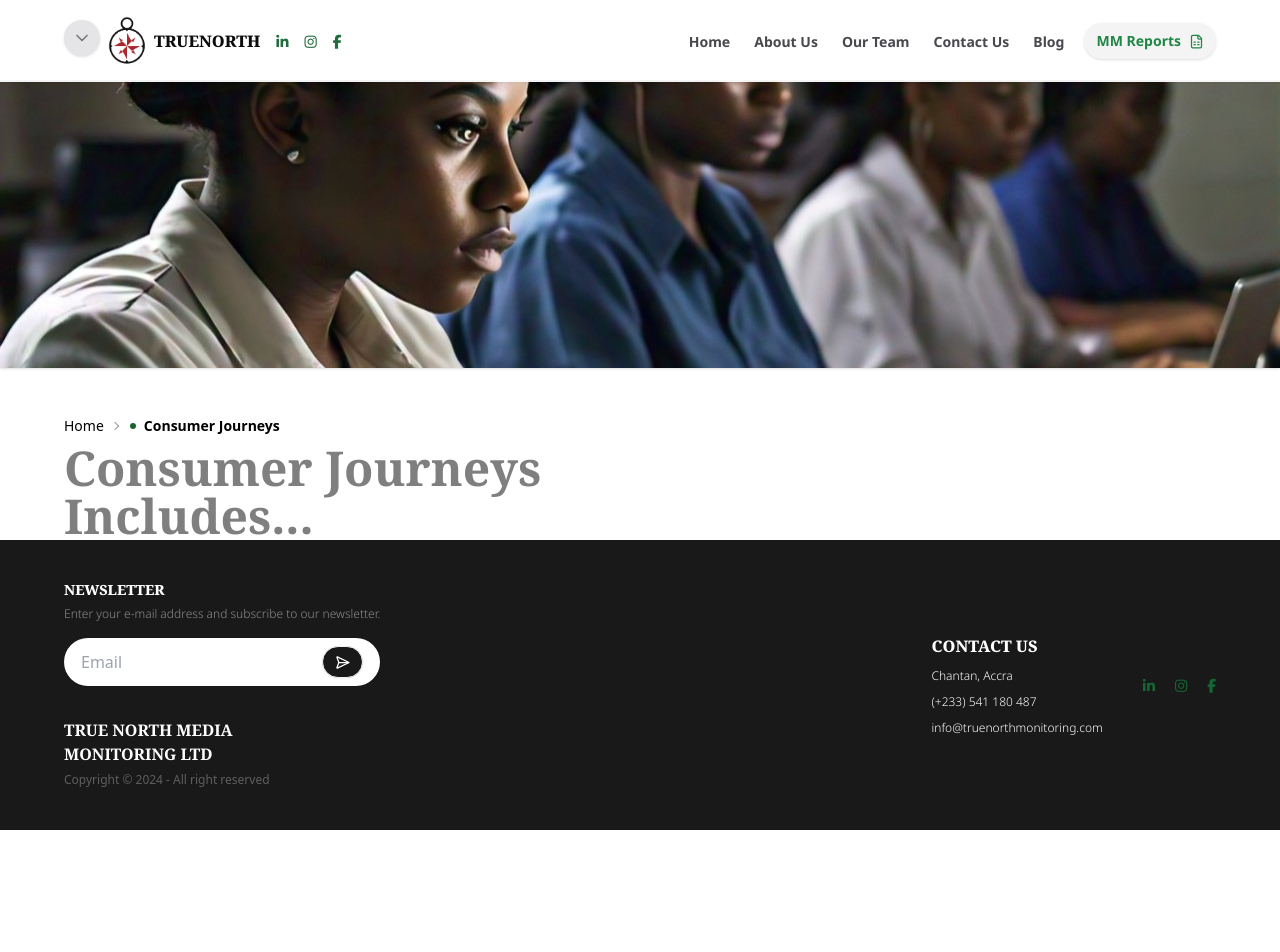
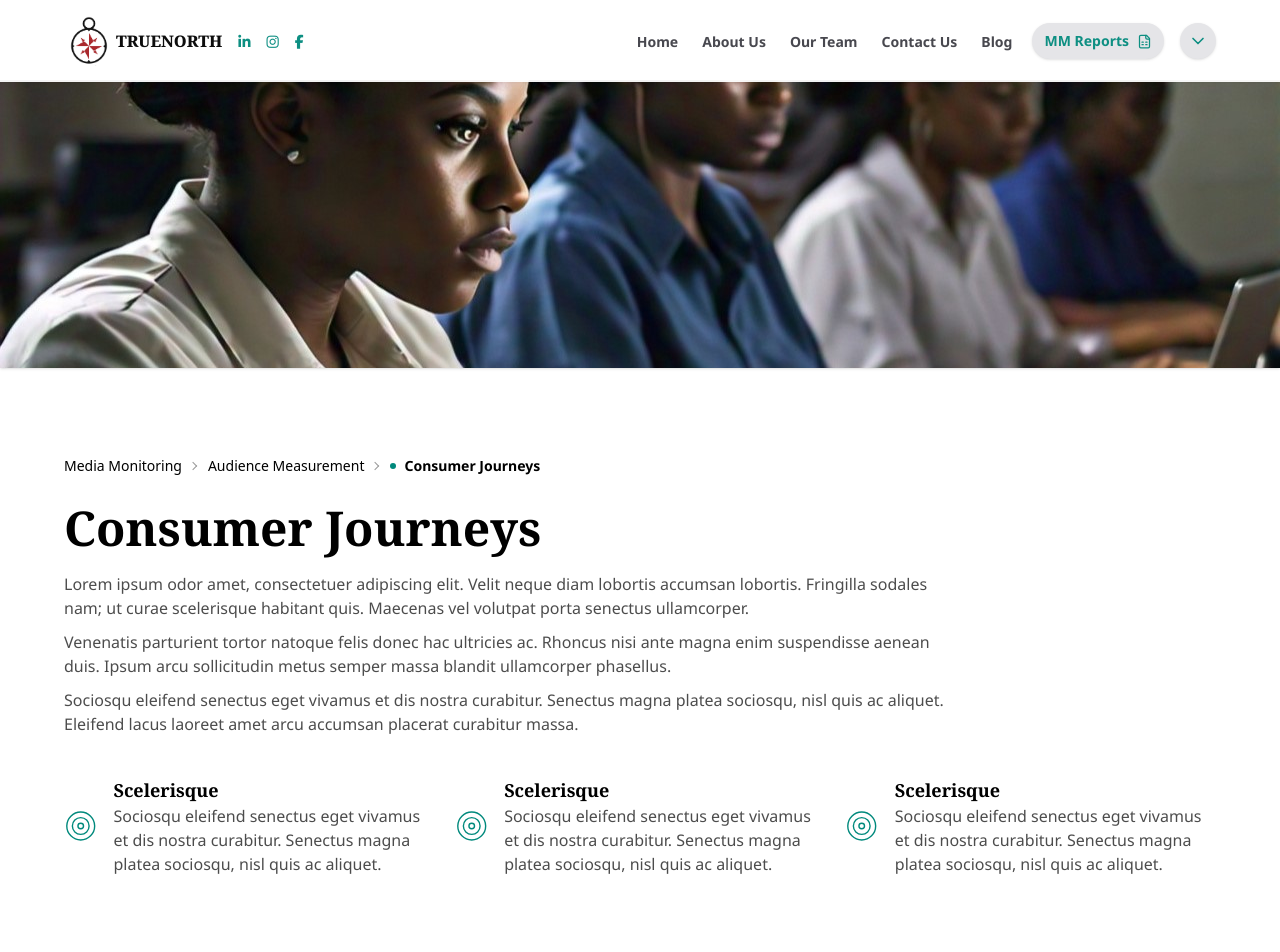
Before and after one commit to leonddarko/truenorthmm, a Next.js app: page /consumer-journeys in a window 1280 px wide. Shown: the top 952 px of the page. Before the commit the page ends 830 px from the top, so only its background shows below. Built offline with nearby package versions, Linux system fonts and the light colour scheme.

Commit message:
UI update

```diff
--- a/app/about-us/page.js
+++ b/app/about-us/page.js
@@ -72,7 +72,7 @@ export default function Page() {
             archival format with the benefit of self- analysis.
           </p>
 
-          <Dot size={50} className="text-green-800 my-2.5 mx-auto" />
+          <Dot size={50} className=" text-army-green my-2.5 mx-auto" />
 
           <h2 className="text-black text-xl md:text-2xl font-notoserif font-bold max-w-2xl mx-auto text-center">
             Our mission is to create the hub/repertoire of CREDIBLE, PROMPT,
--- a/app/audience-measurement/page.js
+++ b/app/audience-measurement/page.js
@@ -1,30 +1,77 @@
 import Link from "next/link";
+import { Target, UserRoundCheck } from "lucide-react";
+import Breadcrumbs from "../ui/breadcrumbs";
 
 export default function Page() {
+  const capabilities = [
+    {
+      id: 0,
+      icon: UserRoundCheck,
+      title: "Reach Right",
+      text: "Reaching and Rating Audiences correctly… Multiplicity of Platforms and Audience Fragmentation.",
+    },
+    {
+      id: 1,
+      icon: Target,
+      title: "Effectiveness",
+      text: "Effectiveness evaluation of every placed versus aired spot.",
+    },
+  ];
   return (
     <>
       <div className="mt-20">
-        <div className="w-full h-72 bg-[url('/assets/mediamonitoringbg.jpeg')] bg-no-repeat bg-cover bg-center shadow mb-10" />
-        <div className="px-6 md:px-16">
-          <div className="breadcrumbs text-sm">
-            <ul className="text-black">
-              <li>
-                <Link href="/">Home</Link>
-              </li>
-              <li>
-                <Link
-                  href="/audience-measurement"
-                  className="font-bold flex justify-center items-center gap-2"
-                >
-                  <div className="w-1.5 h-1.5 rounded-full bg-green-800 transition ease-in" />
-                  <span>Audience Measurement</span>
-                </Link>
-              </li>
-            </ul>
+        <div className="w-full h-72 bg-[url('/assets/mediamonitoringbg.jpeg')] bg-no-repeat bg-cover bg-center shadow" />
+        <div className="px-6 md:px-16 my-10 md:my-20">
+          <Breadcrumbs />
+          <div className="mt-5">
+            <h1 className="font-notoserif font-bold text-black text-3xl md:text-5xl max-w-lg">
+              Audience Measurement
+            </h1>
           </div>
-          <h1 className="font-notoserif font-bold text-black/50 text-3xl md:text-5xl max-w-lg">
-            Audience Measurement Includes...
-          </h1>
+
+          <div className="my-5 max-w-4xl font-notosans font-normal text-black/70">
+            <p className="mb-2.5">
+              Lorem ipsum odor amet, consectetuer adipiscing elit. Velit neque
+              diam lobortis accumsan lobortis. Fringilla sodales nam; ut curae
+              scelerisque habitant quis. Maecenas vel volutpat porta senectus
+              ullamcorper.
+            </p>
+
+            <p className="mb-2.5">
+              Venenatis parturient tortor natoque felis donec hac ultricies ac.
+              Rhoncus nisi ante magna enim suspendisse aenean duis. Ipsum arcu
+              sollicitudin metus semper massa blandit ullamcorper phasellus.
+            </p>
+
+            <p className="mb-5">
+              Sociosqu eleifend senectus eget vivamus et dis nostra curabitur.
+              Senectus magna platea sociosqu, nisl quis ac aliquet. Eleifend
+              lacus laoreet amet arcu accumsan placerat curabitur massa.
+            </p>
+          </div>
+
+          <div className="mt-10 flex flex-col md:flex-row justify-start gap-5">
+            {capabilities.map((item) => (
+              <div
+                key={item.id}
+                className="flex justify-start items-center gap-4"
+              >
+                <item.icon
+                  size={40}
+                  strokeWidth={1}
+                  className=" text-army-green"
+                />
+                <div>
+                  <h1 className=" font-notoserif font-bold text-black text-lg">
+                    {item.title}
+                  </h1>
+                  <p className="max-w-sm font-notosans text-black/70">
+                    {item.text}
+                  </p>
+                </div>
+              </div>
+            ))}
+          </div>
         </div>
       </div>
     </>
--- a/app/consumer-journeys/page.js
+++ b/app/consumer-journeys/page.js
@@ -1,32 +1,84 @@
 import Link from "next/link";
+import Breadcrumbs from "../ui/breadcrumbs";
+import { Target } from "lucide-react";
 
 export default function Page() {
+  const capabilities = [
+    {
+      id: 0,
+      icon: Target,
+      title: "Scelerisque",
+      text: "Sociosqu eleifend senectus eget vivamus et dis nostra curabitur. Senectus magna platea sociosqu, nisl quis ac aliquet. ",
+    },
+    {
+      id: 1,
+      icon: Target,
+      title: "Scelerisque",
+      text: "Sociosqu eleifend senectus eget vivamus et dis nostra curabitur. Senectus magna platea sociosqu, nisl quis ac aliquet. ",
+    },
+    {
+      id: 1,
+      icon: Target,
+      title: "Scelerisque",
+      text: "Sociosqu eleifend senectus eget vivamus et dis nostra curabitur. Senectus magna platea sociosqu, nisl quis ac aliquet. ",
+    },
+  ];
   return (
     <>
       <div className="mt-20 ">
-        <div className="w-full h-72 bg-[url('/assets/mediamonitoringbg.jpeg')] bg-no-repeat bg-cover bg-center shadow mb-10" />
-        <div className="px-6 md:px-16">
-          <div className="breadcrumbs text-sm">
-            <ul className="text-black">
-              <li>
-                <Link className="" href="/">
-                  Home
-                </Link>
-              </li>
-              <li>
-                <Link
-                  href="/audience-measurement"
-                  className="font-bold flex justify-center items-center gap-2"
-                >
-                  <div className="w-1.5 h-1.5 rounded-full bg-green-800 transition ease-in" />
-                  <span>Consumer Journeys</span>
-                </Link>
-              </li>
-            </ul>
+        <div className="w-full h-72 bg-[url('/assets/mediamonitoringbg.jpeg')] bg-no-repeat bg-cover bg-center shadow" />
+        <div className="px-6 md:px-16 my-10 md:my-20">
+          <Breadcrumbs />
+          <div className="mt-5">
+            <h1 className="font-notoserif font-bold text-black text-3xl md:text-5xl max-w-lg">
+              Consumer Journeys
+            </h1>
           </div>
-          <h1 className="font-notoserif font-bold text-black/50 text-3xl md:text-5xl max-w-lg">
-            Consumer Journeys Includes...
-          </h1>
+
+          <div className="my-5 max-w-4xl font-notosans font-normal text-black/70">
+            <p className="mb-2.5">
+              Lorem ipsum odor amet, consectetuer adipiscing elit. Velit neque
+              diam lobortis accumsan lobortis. Fringilla sodales nam; ut curae
+              scelerisque habitant quis. Maecenas vel volutpat porta senectus
+              ullamcorper.
+            </p>
+
+            <p className="mb-2.5">
+              Venenatis parturient tortor natoque felis donec hac ultricies ac.
+              Rhoncus nisi ante magna enim suspendisse aenean duis. Ipsum arcu
+              sollicitudin metus semper massa blandit ullamcorper phasellus.
+            </p>
+
+            <p className="mb-5">
+              Sociosqu eleifend senectus eget vivamus et dis nostra curabitur.
+              Senectus magna platea sociosqu, nisl quis ac aliquet. Eleifend
+              lacus laoreet amet arcu accumsan placerat curabitur massa.
+            </p>
+          </div>
+
+          <div className="mt-10 flex flex-col md:flex-row justify-start gap-5">
+            {capabilities.map((item) => (
+              <div
+                key={item.id}
+                className="flex justify-start items-center gap-4"
+              >
+                <item.icon
+                  size={40}
+                  strokeWidth={1}
+                  className=" text-army-green"
+                />
+                <div>
+                  <h1 className=" font-notoserif font-bold text-black text-lg">
+                    {item.title}
+                  </h1>
+                  <p className="max-w-sm font-notosans text-black/70">
+                    {item.text}
+                  </p>
+                </div>
+              </div>
+            ))}
+          </div>
+
         </div>
       </div>
     </>
--- a/app/media-monitoring/page.js
+++ b/app/media-monitoring/page.js
@@ -3,33 +3,35 @@ import {
   ChartColumnStacked,
   ChartLine,
   BookOpenText,
-  Dot
+  Dot,
+  ChevronRight,
 } from "lucide-react";
 import Link from "next/link";
+import Breadcrumbs from "../ui/breadcrumbs";
 
 export default function Page() {
   const capabilities = [
     {
       id: 0,
-      icon: "CircleAlert",
+      icon: CircleAlert,
       title: "Compliance",
       text: "Compliance Checks to Reduce Mileage losses & Ensure booked spots played as scheduled.",
     },
     {
       id: 1,
-      icon: "ChartColumnStacked",
+      icon: ChartColumnStacked,
       title: "Volume & Value Analysis",
       text: "Actual Ad Ex. & Frequency Analysis in relation to competitions.",
     },
     {
       id: 2,
-      icon: "ChartLine",
+      icon: ChartLine,
       title: "Impact & Insight",
       text: "Key learnings that stands out and the Takeaways for future planning.",
     },
     {
       id: 3,
-      icon: "BookOpenText",
+      icon: BookOpenText,
       title: "Content & PR",
       text: "Daily Activities that have direct or indirect impact on Brand building efforts.",
     },
@@ -37,37 +39,51 @@ export default function Page() {
   return (
     <>
       <div className="mt-20">
-        <div className="w-full h-72 bg-[url('/assets/mediamonitoringbg.jpeg')] bg-no-repeat bg-cover bg-center shadow mb-10" />
-        <div className="px-6 md:px-16 mb-20">
-          <div className="breadcrumbs text-sm">
-            <ul className="text-black">
-              <li>
-                <Link className="" href="/">
-                  Home
-                </Link>
-              </li>
-              <li>
-                <Link
-                  href="/media-monitoring"
-                  className="font-bold flex justify-center items-center gap-2"
-                >
-                  <div className="w-1.5 h-1.5 rounded-full bg-green-800 transition ease-in" />
-                  <span>Media Monitoring</span>
-                </Link>
-              </li>
-            </ul>
+        <div className="w-full h-72 bg-[url('/assets/mediamonitoringbg.jpeg')] bg-no-repeat bg-cover bg-center shadow" />
+        <div className="px-6 md:px-16 my-10 md:my-20">
+          <Breadcrumbs />
+          <div className="mt-5">
+            <h1 className="font-notoserif font-bold text-black text-3xl md:text-5xl max-w-lg">
+              Media Monitoring
+            </h1>
+            <span className=" font-notosans font-normal text-black">
+              See More, Do more...
+            </span>
           </div>
-          <h1 className="font-notoserif font-bold text-black/50 text-3xl md:text-5xl max-w-lg">
-            Media Monitoring
-          </h1>
-          <div className="my-10 flex flex-col md:flex-row justify-start gap-5">
+
+          <div className="my-5 max-w-4xl font-notosans font-normal text-black/70">
+            <p className="mb-2.5">
+              Our media monitoring platform provides unparalleled insights into
+              the media landscape, enabling our partners to stay ahead of the
+              competition in a fast-changing market.
+            </p>
+
+            <p className="mb-2.5">
+              We provide comprehensive monitoring of traditional and digital
+              media including print, television, radio, OOH and online
+              platforms.
+            </p>
+
+            <p className="mb-5">
+              Our team of experienced analysts deliver accurate and timely data,
+              enabling our partners to make informed decisions and optimize
+              their media strategies.
+            </p>
+
+            <button className="btn-sm bg-army-green rounded-full transition ease-in-out font-notosans font-semibold text-white flex items-center gap-2 shadow-sm">
+              Book A Demo
+              <ChevronRight size={15} className=" text-white" />
+            </button>
+          </div>
+
+          <div className="mt-10 flex flex-col md:flex-row justify-start gap-5">
             {capabilities.map((item) => (
               <div
                 key={item.id}
                 className="flex justify-start items-center gap-4"
               >
-                <Dot
-                  size={35}
+                <item.icon
+                  size={40}
                   strokeWidth={1}
                   className="text-green-800"
                 />
--- /dev/null
+++ b/app/ui/breadcrumbs.js
@@ -0,0 +1,45 @@
+"use client";
+
+import Link from "next/link";
+import { usePathname } from "next/navigation";
+
+export default function Breadcrumbs() {
+  const pathname = usePathname();
+  const crumbs = [
+    // { id: 0, name: "Home", path: "/" },
+    { id: 1, name: "Media Monitoring", path: "/media-monitoring" },
+    { id: 2, name: "Audience Measurement", path: "/audience-measurement" },
+    { id: 3, name: "Consumer Journeys", path: "/consumer-journeys" },
+  ];
+  return (
+    <>
+      <div className="breadcrumbs text-sm">
+        <ul className="text-black">
+          {crumbs.map((item) => (
+            <li key={item.id}>
+              <Link
+                className=" flex justify-start item-center gap-2"
+                href={item.path}
+              >
+                <div
+                  className={`w-1.5 h-1.5 rounded-full bg-army-green transition ease-in ${
+                    pathname === item.path ? "inline-block" : "hidden"
+                  }`}
+                />
+                <span
+                  className={`${
+                    pathname === item.path
+                      ? " font-notosans font-bold text-black"
+                      : ""
+                  }`}
+                >
+                  {item.name}
+                </span>
+              </Link>
+            </li>
+          ))}
+        </ul>
+      </div>
+    </>
+  );
+}
--- a/app/ui/footer.js
+++ b/app/ui/footer.js
@@ -59,7 +59,7 @@ export default function Footer() {
         <div className="flex justify-between items-center gap-5">
           {socialicons.map((item) => (
             <div key={item.id}>
-              <i className={`${item.icon} text-green-800 text-sm`}></i>
+              <i className={`${item.icon} text-army-green text-sm`}></i>
             </div>
           ))}
         </div>
--- a/app/ui/navbar.js
+++ b/app/ui/navbar.js
@@ -57,40 +57,6 @@ export default function NavigationBar() {
         {/* Logo and socials */}
         <div className="flex justify-start items-center gap-4">
           <div className="flex items-center gap-0.5">
-            <div className="dropdown dropdown-bottom p-0">
-              <div
-                tabIndex={0}
-                role="button"
-                className=" inline-block p-2 rounded-full shadow bg-zinc-200 hover:bg-zinc-300 hover:text-black"
-              >
-                <ChevronDown
-                  className=" text-black/50"
-                  size={20}
-                  strokeWidth={2}
-                />
-              </div>
-              <ul
-                tabIndex={0}
-                className="dropdown-content menu rounded-box z-[1] w-52 p-2 shadow-md mt-2 bg-zinc-100"
-              >
-                {navlinks.map((item) => (
-                  <li key={item.id}>
-                    <Link
-                      href={item.path}
-                      className=" font-notosans font-bold text-zinc-700 hover:bg-zinc-200 hover:text-green-800 flex items-center"
-                    >
-                      <div
-                        className={`w-1 h-1 rounded-full bg-green-800 transition ease-in ${
-                          pathname === item.path ? "block" : "hidden"
-                        }`}
-                      />
-                      {item.link}
-                    </Link>
-                  </li>
-                ))}
-              </ul>
-            </div>
-
             <Link href="/" className="flex items-center gap-0.5">
               <Image
                 src="/TrueNorthLogoSq1.jpg"
@@ -104,10 +70,9 @@ export default function NavigationBar() {
               </span>
             </Link>
           </div>
-
           {socialicons.map((item) => (
             <div key={item.id}>
-              <i className={`${item.icon} text-green-800 text-sm`}></i>
+              <i className={`${item.icon} text-army-green text-sm`}></i>
             </div>
           ))}
         </div>
@@ -120,24 +85,57 @@ export default function NavigationBar() {
               className="hidden md:flex justify-center items-center gap-2 p-1 rounded-3xl"
             >
               <div
-                className={`w-1.5 h-1.5 rounded-full bg-green-800 transition ease-in ${
+                className={`w-1.5 h-1.5 rounded-full bg-army-green transition ease-in ${
                   pathname === item.path ? "block" : "hidden"
                 }`}
               />
               <Link href={item.path}>
-                <span className=" font-bold text-sm font-notosans text-zinc-700 hover:text-zinc-950 transition-all">
+                <span className=" font-bold text-sm font-notosans text-zinc-700 hover:text-army-green transition-all">
                   {item.link}
                 </span>
               </Link>
             </div>
           ))}
           <Link className="hidden md:inline-block" href="/mmmreport">
-            <span className=" font-bold text-sm font-notosans text-green-700 hover:text-green-800 transition-all bg-zinc-100 hover:bg-zinc-200 px-3 py-2 rounded-full shadow flex items-center gap-2">
+            <span className=" font-bold text-sm font-notosans text-army-green transition-all bg-zinc-200 hover:bg-zinc-300 px-3 py-2 rounded-full shadow flex items-center gap-2">
               MM Reports
               <FileSpreadsheet size={15} />
             </span>
           </Link>
           {/* Navigation Links */}
+          <div className="dropdown dropdown-end p-0">
+            <div
+              tabIndex={0}
+              role="button"
+              className="p-2 rounded-full shadow bg-zinc-200 hover:bg-zinc-300 hover:text-black flex items-center"
+            >
+              <ChevronDown
+                className=" text-army-green"
+                size={20}
+                strokeWidth={2}
+              />
+            </div>
+            <ul
+              tabIndex={0}
+              className="dropdown-content menu rounded-box z-[1] w-52 p-2 shadow-md mt-3 bg-white"
+            >
+              {navlinks.map((item) => (
+                <li key={item.id}>
+                  <Link
+                    href={item.path}
+                    className=" font-notosans font-bold text-zinc-700 hover:bg-army-green/5 hover:text-army-green flex items-center"
+                  >
+                    <div
+                      className={`w-1.5 h-1.5 rounded-full bg-army-green transition ease-in ${
+                        pathname === item.path ? "block" : "hidden"
+                      }`}
+                    />
+                    {item.link}
+                  </Link>
+                </li>
+              ))}
+            </ul>
+          </div>
         </div>
       </div>
       <Script src="https://kit.fontawesome.com/dcd356c426.js" />
--- a/tailwind.config.js
+++ b/tailwind.config.js
@@ -7,10 +7,8 @@ module.exports = {
   ],
   theme: {
     extend: {
-      backgroundImage: {
-        "gradient-radial": "radial-gradient(var(--tw-gradient-stops))",
-        "gradient-conic":
-          "conic-gradient(from 180deg at 50% 50%, var(--tw-gradient-stops))",
+      colors: {
+        'army-green': '#00897C', //#414D34
       },
       fontFamily: {
         notoserif: ['var(--font-noto-serif)'],
```
Also changed, not shown: app/page.js (+16 -10 lines).
